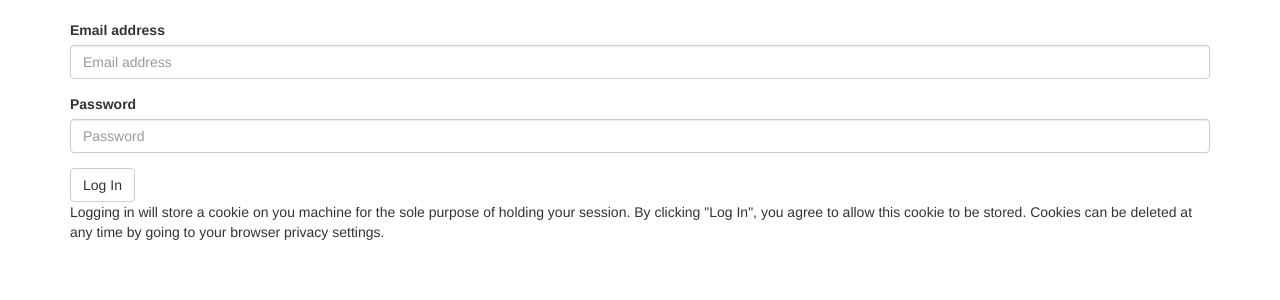
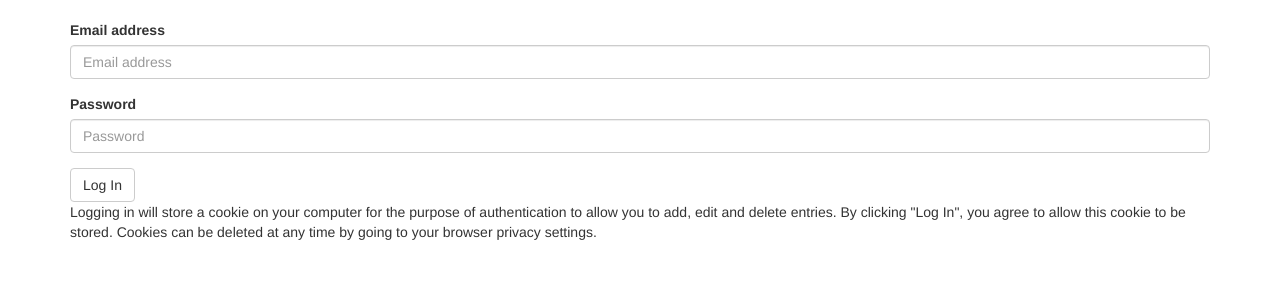
Before and after one commit to stephenangelico/blogful, a Flask app: page /login in a window 1280 px wide. Shown: the part 51-351 px from the top of the page. Run offline with Flask 2, Linux system fonts and the light colour scheme; some libraries are stand-ins or nearby versions.

Commit message:
Clarify cookie warning

```diff
--- a/blog/templates/login.html
+++ b/blog/templates/login.html
@@ -11,5 +11,5 @@
 	</div>
 	<button type="submit" class="btn btn-default">Log In</button>
 <form>
-<p>Logging in will store a cookie on you machine for the sole purpose of holding your session. By clicking "Log In", you agree to allow this cookie to be stored. Cookies can be deleted at any time by going to your browser privacy settings.</p>
+<p>Logging in will store a cookie on your computer for the purpose of authentication to allow you to add, edit and delete entries. By clicking "Log In", you agree to allow this cookie to be stored. Cookies can be deleted at any time by going to your browser privacy settings.</p>
 {% endblock %}
```
